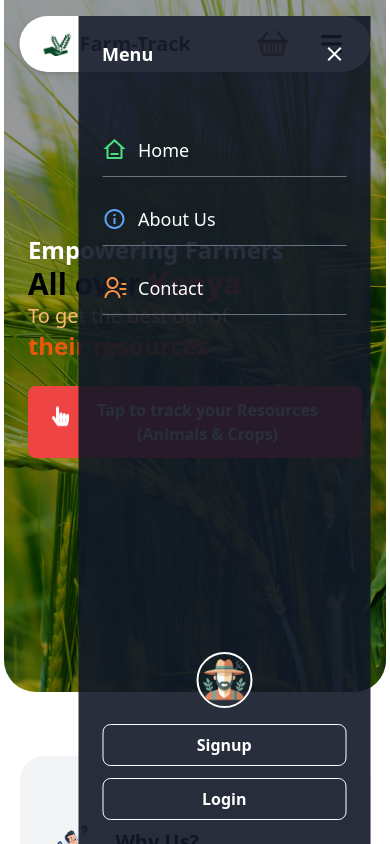
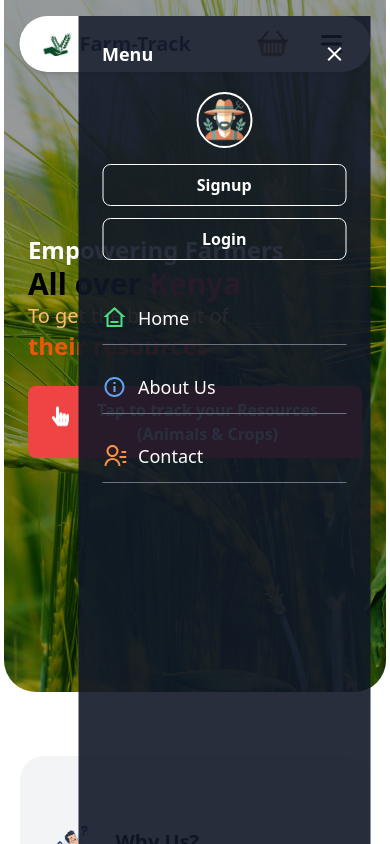
Before and after one commit to J-Bagonza/Farm-track, a React (Vite) app: page / in a window 390 px wide. Both pictures are taken after a click on the icon 331 px from the left and 44 px from the top of the page. Shown: the top 844 px of the page. Built offline with nearby package versions, Linux system fonts and the light colour scheme.

Commit message:
added scrolling to the menu

```diff
--- a/src/components/Navbar.jsx
+++ b/src/components/Navbar.jsx
@@ -107,28 +107,15 @@ const Navbar = ({ cartCount }) => {
 
       {/* Mobile Menu */}
       {mobileMenuOpen && (
-        <div className="fixed top-0 right-0 h-screen w-5/6 md:w-2/5 bg-gray-900 bg-opacity-90 z-50 flex flex-col">
+        <div className="fixed top-0 right-0 h-screen w-5/6 md:w-2/5 bg-gray-900 bg-opacity-90 z-50 flex flex-col overflow-y-auto">
           {/* Close Button */}
           <div className="flex justify-between items-center p-6">
             <h2 className="text-lg font-bold text-white">Menu</h2>
             <MdClose className="text-2xl text-white cursor-pointer" onClick={() => setMobileMenuOpen(false)} />
           </div>
 
-          {/* Navigation Links */}
-          <div className="mt-8 space-y-4 px-6">
-            {navLinks.map(({ id, label, icon }) => (
-              <button
-                key={id}
-                onClick={() => handleNavClick(id)}
-                className="flex items-center gap-3 w-full text-left text-white text-lg py-3 border-b border-gray-500"
-              >
-                {icon} {label}
-              </button>
-            ))}
-          </div>
-
-          {/* User Section at Bottom */}
-          <div className="mt-auto pb-10 px-6 flex flex-col items-center">
+          {/* User Section */}
+          <div className="px-6 pb-4 flex flex-col items-center">
             <img src={userIcon} alt="User" className="w-14 h-14 rounded-full border-2 border-white mb-4" />
             <Link to="/signup" className="w-full">
               <button className="w-full py-2 border border-white text-white bg-transparent font-semibold rounded-lg hover:bg-white hover:text-gray-900 transition">
@@ -141,6 +128,19 @@ const Navbar = ({ cartCount }) => {
               </button>
             </Link>
           </div>
+
+          {/* Navigation Links */}
+          <div className="mt-4 space-y-4 px-6">
+            {navLinks.map(({ id, label, icon }) => (
+              <button
+                key={id}
+                onClick={() => handleNavClick(id)}
+                className="flex items-center gap-3 w-full text-left text-white text-lg py-3 border-b border-gray-500"
+              >
+                {icon} {label}
+              </button>
+            ))}
+          </div>
         </div>
       )}
     </nav>
```
